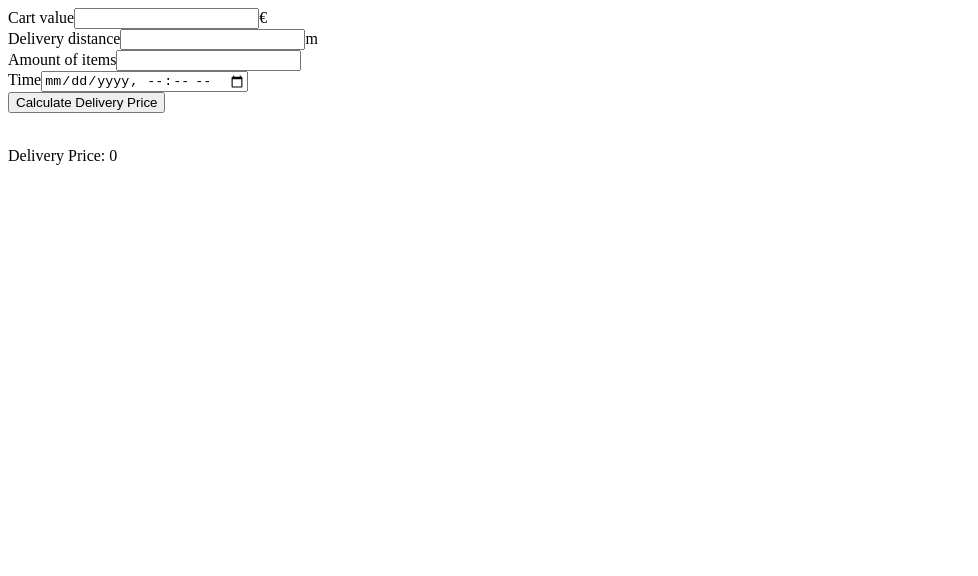
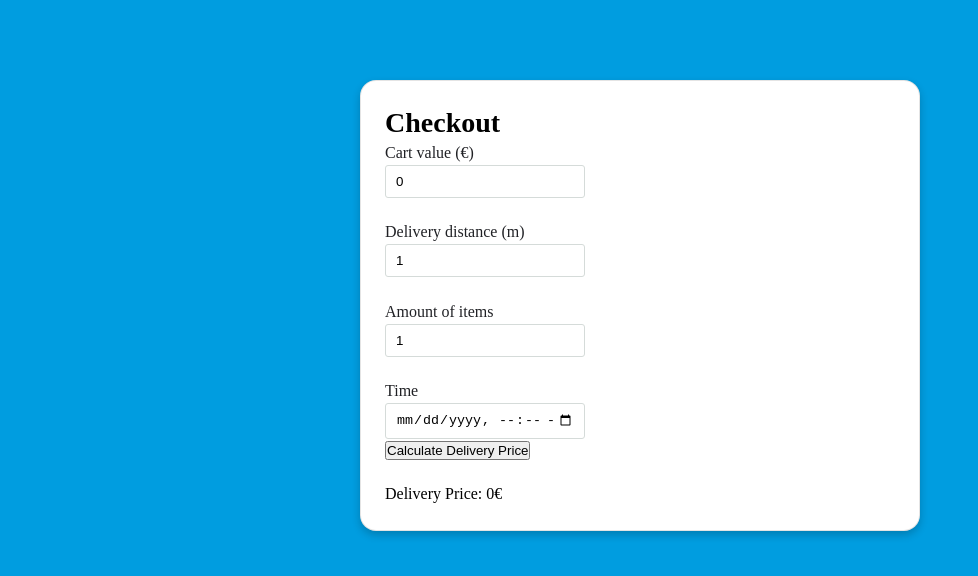
Before and after one commit to alinaincodeland/wolt-delivery-fee-calculator, a React (Create React App) app: page / in a window 1280 px wide. Shown: the top 576 px of the page, without its empty margins (0-978 px from the left). Built offline with nearby package versions, Linux system fonts and the light colour scheme.

Commit message:
Edited the logic

```diff
--- a/src/App.tsx
+++ b/src/App.tsx
@@ -1,5 +1,5 @@
 import React from 'react';
-import './App.css';
+import './styles.css';
 import DeliveryFeeCalculator from './components/DeliveryFeeCalculator';
 
 const App: React.FC = () => {
--- a/src/components/DeliveryFeeCalculator.tsx
+++ b/src/components/DeliveryFeeCalculator.tsx
@@ -1,17 +1,20 @@
-import React from 'react';
-import { useState } from 'react';
+import React, { useState } from 'react';
 
 const DeliveryFeeCalculator: React.FC = () => {
 
     const [cartValue, setCartValue] = useState<number>(0);
-    const [deliveryDistance, setDeliveryDistance] = useState<number>(0);
-    const [amountOfItems, setAmountOfItems] = useState<number>(0);
+    const [deliveryDistance, setDeliveryDistance] = useState<number>(1);
+    const [amountOfItems, setAmountOfItems] = useState<number>(1);
     const [orderTime, setOrderTime] = useState<Date>(new Date());
     const [deliveryPrice, setDeliveryPrice] = useState<number>(0);
 
 
 
-    const calculateDeliveryFee = () => {
+    const calculateDeliveryFee = (e: any) => {
+        e.preventDefault();
+
+        console.log("cartvalue==>", cartValue, "deliveryDistance", deliveryDistance, "amountOfItems==>", amountOfItems, "orderTime==>", orderTime)
+
         let deliveryFee = 0;
 
         if (cartValue < 10) {
@@ -45,70 +48,100 @@ const DeliveryFeeCalculator: React.FC = () => {
             deliveryFee = 15;
         }
 
-        setDeliveryDistance(deliveryFee);
+        setDeliveryPrice(deliveryFee);
     }
 
 
 
     return (
-        <main>
+        <div className='container'>
+            <h1>Checkout</h1>
             <form>
+                <div className="input-field">
             <label>
-                Cart value
+                        Cart value (€)
                 <input
                     type="number"
-                    // min="0.01"
-                    // step="0.01"
-                    placeholder=""
-                    className="form--input"
+                            min="1"
+                            step="any"
+                            placeholder="Value in Euro"
+                            className="input"
                             name="cartValue"
+                            value={cartValue}
+                            onChange={(e) => { setCartValue(Number(e.target.value)) }}
                     required
                         />
-                €
+
+
                     </label>
+                </div>
                 <br />
+                <div className="input-field">
             <label>
-                Delivery distance
+                        Delivery distance (m)
                 <input
-                    type="number"
+                            type="text"
+                            pattern="[0-9]*"
                     placeholder=""
-                    className="form--input"
+                            className="input"
                     name="deliveryDistance"
+                            value={deliveryDistance}
+                            onChange={(e) => { setDeliveryDistance((v) => (e.target.validity.valid ? Number(e.target.value) : v)) }}
                     required
                 />
-                m
+
                     </label>
+                </div>
                 <br />
+                <div className="input-field">
             <label>
                 Amount of items
                 <input
                     type="number"
                             placeholder=""
-                    className="form--input"
+                            min="1"
+                            step="1"
+                            className="input"
                             name="amountOfItems"
+                            value={amountOfItems}
+                            onChange={(e) => {
+
+                                let newValue = e.target.valueAsNumber
+                                if (newValue > 0) {
+                                    setAmountOfItems(newValue)
+                                } else {
+                                    setAmountOfItems(amountOfItems)
+                                }
+                            }}
                     required
                 />
                     </label>
+                </div>
                 <br />
+                <div className="input-field">
             <label>
                 Time
                 <input
                     type="datetime-local"
-                    placeholder=""
-                    className="form--input"
+
+                            className="input"
                     name="orderTime"
+                            value={orderTime.toISOString()}
+                            onChange={(e) => { setOrderTime(new Date(e.target.value)) }}
                     required
                 />
                 <br />
                     </label>
-            <button className="form--button" onClick={calculateDeliveryFee}>
+                </div>
+                <button className="button" onClick={calculateDeliveryFee}>
                 Calculate Delivery Price
                 </button>
         </form >
             <br />
 
-            <p>Delivery Price: {deliveryPrice}</p>
-        </main>
+            <p>Delivery Price: {deliveryPrice}€</p>
+        </div >
+
 
 
     )
--- a/src/index.tsx
+++ b/src/index.tsx
@@ -1,6 +1,5 @@
 import React from 'react';
 import ReactDOM from 'react-dom/client';
-import './index.css';
 import App from './App';
 
 const root = ReactDOM.createRoot(
--- /dev/null
+++ b/src/styles.css
@@ -0,0 +1,69 @@
+* {
+  margin: 0;
+  padding: 0;
+  box-sizing: border-box;
+}
+
+body {
+  background-color: rgb(0, 157, 224);
+}
+
+.container {
+  max-width: 35rem;
+  width: 100%;
+  background-color: rgb(255, 255, 255);
+  box-shadow: 0 4px 8px 0 rgba(0, 0, 0, 0.2);
+  border: 1px solid rgba(32, 33, 37, 0.12);
+  border-radius: 1rem;
+  margin: 5rem auto;
+  padding: 1.5rem;
+  line-height: 1.4;
+
+}
+
+h1 {
+  font-size: 1.75rem;
+  line-height: 2.25rem;
+  font-weight: 600;
+}
+
+form {
+  width: 100%;
+}
+
+/* Hide arrows from the input fields on Chrome and Firefox */
+
+input::-webkit-outer-spin-button,
+input::-webkit-inner-spin-button {
+  -webkit-appearance: none;
+  margin: 0;
+}
+
+input[type=number] {
+  -moz-appearance: textfield;
+}
+
+.input-field {
+  display: flex;
+  flex-flow: row;
+  align-items: center;
+  font-size: 1rem;
+  line-height: 1.5rem;
+  font-weight: 500;
+}
+
+.input-field label {
+  width: 12.5rem;
+  color: rgba(32, 33, 37, 1);
+  margin-right: 0.5rem;
+}
+
+.input-field input {
+  width: 100%;
+  outline: none;
+  border: 1px solid #d5dbd9;
+  padding: 8px 10px;
+  border-radius: 3px;
+  transition: all 0.3s ease;
+
+}
```
Also changed, not shown: src/index.css (deleted, +0 -13 lines), src/App.css (deleted). Lines whose indentation alone changed are shown as unchanged.
